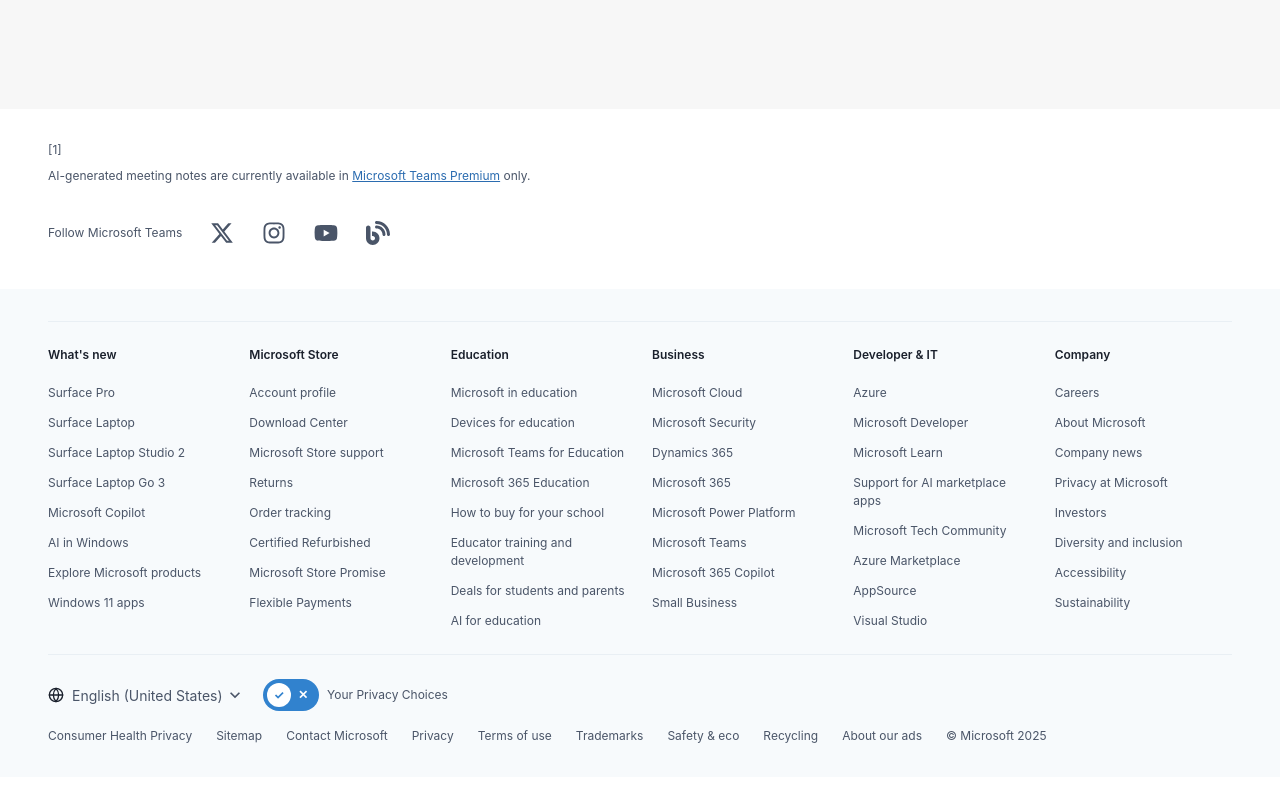
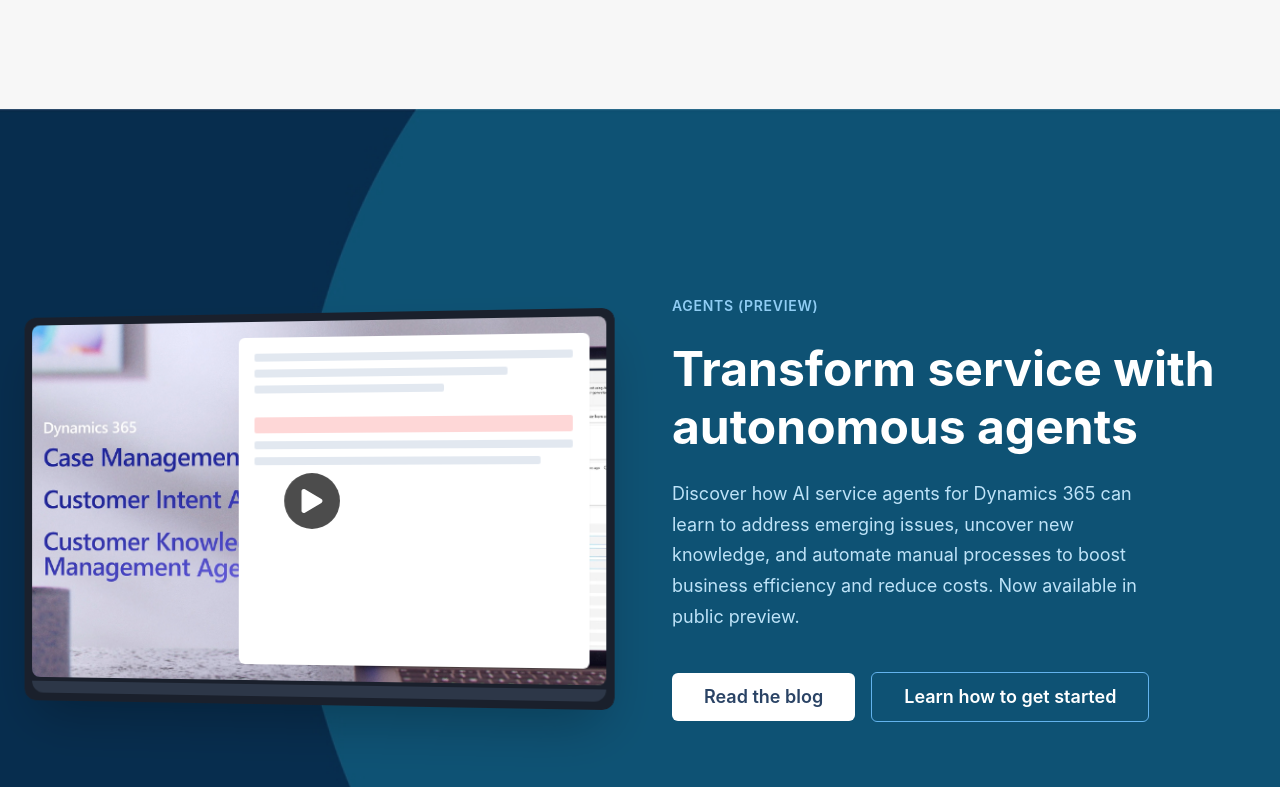
Before and after one commit to Ayeshaa-Maqsood/teams-customer-service-clone, a React (Vite) app: page / in a window 1280 px wide. Shown: the part 1473-2260 px from the top of the page. Built offline with nearby package versions, Linux system fonts and the light colour scheme.

Commit message:
Made Autonomous Agent Section

```diff
--- a/src/App.tsx
+++ b/src/App.tsx
@@ -2,6 +2,7 @@
 import MicrosoftTeamsFooter from "./components/MicrosoftTeamsFooter";
 import StickyNavigation from "./components/StickyNavigation";
 import OverviewSection from "./components/OverviewSection";
+import AutonomousAgentsSection from "./components/AutonomousAgentsSection";
 
 function App() {
   return (
@@ -9,6 +10,7 @@
       <TeamsHero />
       <StickyNavigation />
       <OverviewSection />
+      <AutonomousAgentsSection />
       <MicrosoftTeamsFooter />
     </div>
   );
--- /dev/null
+++ b/src/components/AutonomousAgentsSection.tsx
@@ -0,0 +1,308 @@
+import { useState } from "react";
+import {
+  Box,
+  Button,
+  Text,
+  Heading,
+  VStack,
+  HStack,
+  Container,
+} from "@chakra-ui/react";
+import { FaPlay } from "react-icons/fa";
+
+import backgroundImage from "../images/agents-bg-Banner.avif";
+import thumbnailImage from "../images/combined-agents_tbmnl.avif";
+
+const AutonomousAgentsSection = () => {
+  const [isVideoPlaying, setIsVideoPlaying] = useState(false);
+
+  const handlePlayVideo = () => {
+    setIsVideoPlaying(true);
+    // Add your video play logic here
+    console.log("Playing video...");
+  };
+
+  return (
+    <Box
+      minH="100vh"
+      position="relative"
+      overflow="hidden"
+      backgroundImage={`url(${backgroundImage})`}
+      backgroundSize="cover"
+      backgroundPosition="center"
+      display="flex"
+      alignItems="center"
+    >
+      {/* Background Overlay */}
+      <Box
+        position="absolute"
+        top="0"
+        left="0"
+        right="0"
+        bottom="0"
+        bg="rgba(26, 54, 93, 0.3)"
+        zIndex="1"
+      />
+
+      <Container maxW="7xl" position="relative" zIndex="2">
+        <HStack
+          spacing={16}
+          alignItems="center"
+          flexDirection={{ base: "column", lg: "row" }}
+        >
+          {/* Left Side - Video Thumbnail */}
+          <Box flex="1" position="relative">
+            <Box
+              position="relative"
+              borderRadius="xl"
+              overflow="hidden"
+              boxShadow="2xl"
+              cursor="pointer"
+              onClick={handlePlayVideo}
+              transform="perspective(1000px) rotateY(-5deg)"
+              transition="all 0.3s ease"
+              _hover={{
+                transform: "perspective(1000px) rotateY(-2deg) scale(1.02)",
+                boxShadow: "3xl",
+              }}
+            >
+              {/* Laptop Frame */}
+              <Box bg="gray.800" p="2" borderRadius="xl" position="relative">
+                {/* Screen */}
+                <Box
+                  bg="white"
+                  borderRadius="lg"
+                  overflow="hidden"
+                  position="relative"
+                  aspectRatio="16/10"
+                  backgroundImage={`url(${thumbnailImage})`}
+                  backgroundSize="cover"
+                  backgroundPosition="center"
+                >
+                  {/* Video placeholder content */}
+                  {/* <VStack
+                    spacing={4}
+                    p={8}
+                    h="full"
+                    justify="center"
+                    align="flex-start"
+                  >
+                    <Text fontSize="sm" color="blue.600" fontWeight="semibold">
+                      Dynamics 365
+                    </Text>
+                    <VStack spacing={2} align="flex-start">
+                      <Text color="blue.700" fontWeight="bold" fontSize="lg">
+                        Case Management Agent
+                      </Text>
+                      <Text color="blue.700" fontWeight="bold" fontSize="lg">
+                        Customer Intent Agent
+                      </Text>
+                      <Text color="blue.700" fontWeight="bold" fontSize="lg">
+                        Customer Knowledge
+                      </Text>
+                      <Text color="blue.700" fontWeight="bold" fontSize="lg">
+                        Management Agent
+                      </Text>
+                    </VStack>
+                  </VStack> */}
+
+                  {/* Mock interface elements on the right */}
+                  <Box
+                    position="absolute"
+                    right="4"
+                    top="4"
+                    bottom="4"
+                    width="60%"
+                    bg="white"
+                    borderRadius="md"
+                    p="4"
+                    boxShadow="sm"
+                  >
+                    {/* Mock interface content */}
+                    <VStack spacing={2} align="stretch">
+                      <Box h="2" bg="gray.200" borderRadius="sm" />
+                      <Box h="2" bg="gray.200" borderRadius="sm" width="80%" />
+                      <Box h="2" bg="gray.200" borderRadius="sm" width="60%" />
+                      <Box h="4" bg="red.100" borderRadius="sm" mt="4" />
+                      <Box h="2" bg="gray.200" borderRadius="sm" />
+                      <Box h="2" bg="gray.200" borderRadius="sm" width="90%" />
+                    </VStack>
+                  </Box>
+
+                  {/* Play Button Overlay */}
+                  <Box
+                    position="absolute"
+                    top="50%"
+                    left="50%"
+                    transform="translate(-50%, -50%)"
+                    bg="rgba(0, 0, 0, 0.7)"
+                    borderRadius="full"
+                    p="4"
+                    transition="all 0.3s ease"
+                    _hover={{
+                      bg: "rgba(0, 0, 0, 0.8)",
+                      transform: "translate(-50%, -50%) scale(1.1)",
+                    }}
+                  >
+                    <FaPlay color="white" size="24" />
+                  </Box>
+                </Box>
+
+                {/* Laptop bottom */}
+                <Box h="3" bg="gray.700" mt="1" borderBottomRadius="xl" />
+              </Box>
+            </Box>
+          </Box>
+
+          {/* Right Side - Content */}
+          <Box flex="1" color="white">
+            <VStack spacing={6} align="flex-start">
+              <Text
+                fontSize="sm"
+                fontWeight="semibold"
+                color="blue.200"
+                textTransform="uppercase"
+                letterSpacing="wider"
+              >
+                Agents (Preview)
+              </Text>
+
+              <Heading
+                fontSize={{ base: "3xl", md: "4xl", lg: "5xl" }}
+                fontWeight="bold"
+                lineHeight="1.2"
+                color="white"
+              >
+                Transform service with autonomous agents
+              </Heading>
+
+              <Text
+                fontSize={{ base: "md", lg: "lg" }}
+                color="blue.100"
+                lineHeight="1.7"
+                maxW="500px"
+              >
+                Discover how AI service agents for Dynamics 365 can learn to
+                address emerging issues, uncover new knowledge, and automate
+                manual processes to boost business efficiency and reduce costs.
+                Now available in public preview.
+              </Text>
+
+              <HStack spacing={4} pt={4}>
+                <Button
+                  bg="white"
+                  color="blue.800"
+                  size="lg"
+                  fontWeight="semibold"
+                  px={8}
+                  py={6}
+                  borderRadius="md"
+                  _hover={{
+                    bg: "blue.50",
+                    transform: "translateY(-2px)",
+                    boxShadow: "lg",
+                  }}
+                  transition="all 0.3s ease"
+                >
+                  Read the blog
+                </Button>
+
+                <Button
+                  variant="outline"
+                  borderColor="blue.300"
+                  color="white"
+                  size="lg"
+                  fontWeight="semibold"
+                  px={8}
+                  py={6}
+                  borderRadius="md"
+                  _hover={{
+                    bg: "rgba(255, 255, 255, 0.1)",
+                    borderColor: "white",
+                    transform: "translateY(-2px)",
+                  }}
+                  transition="all 0.3s ease"
+                >
+                  Learn how to get started
+                </Button>
+              </HStack>
+            </VStack>
+          </Box>
+        </HStack>
+      </Container>
+
+      {/* Video Modal/Overlay (when video is playing) */}
+      {isVideoPlaying && (
+        <Box
+          position="fixed"
+          top="0"
+          left="0"
+          right="0"
+          bottom="0"
+          bg="rgba(0, 0, 0, 0.9)"
+          zIndex="999"
+          display="flex"
+          alignItems="center"
+          justifyContent="center"
+          onClick={() => setIsVideoPlaying(false)}
+        >
+          {/* Video Player Container */}
+          <Box
+            position="relative"
+            width="90%"
+            maxW="800px"
+            aspectRatio="16/9"
+            bg="black"
+            borderRadius="lg"
+            overflow="hidden"
+          >
+            {/* Replace this with your actual video component */}
+            {/* <video
+              width="100%"
+              height="100%"
+              controls
+              autoPlay
+              src="path-to-your-video.mp4"
+            >
+              Your browser does not support the video tag.
+            </video> */}
+
+            {/* Placeholder for video */}
+            <Box
+              w="full"
+              h="full"
+              bg="black"
+              display="flex"
+              alignItems="center"
+              justifyContent="center"
+              color="white"
+              fontSize="xl"
+            >
+              Video Player Placeholder
+              <br />
+              (Replace with actual video component)
+            </Box>
+
+            {/* Close button */}
+            <Button
+              position="absolute"
+              top="4"
+              right="4"
+              size="sm"
+              variant="ghost"
+              color="white"
+              onClick={(e) => {
+                e.stopPropagation();
+                setIsVideoPlaying(false);
+              }}
+            >
+              ✕
+            </Button>
+          </Box>
+        </Box>
+      )}
+    </Box>
+  );
+};
+
+export default AutonomousAgentsSection;
```
Also changed, not shown: src/images/agents-bg-Banner.avif (added), src/images/combined-agents_tbmnl.avif (added).
